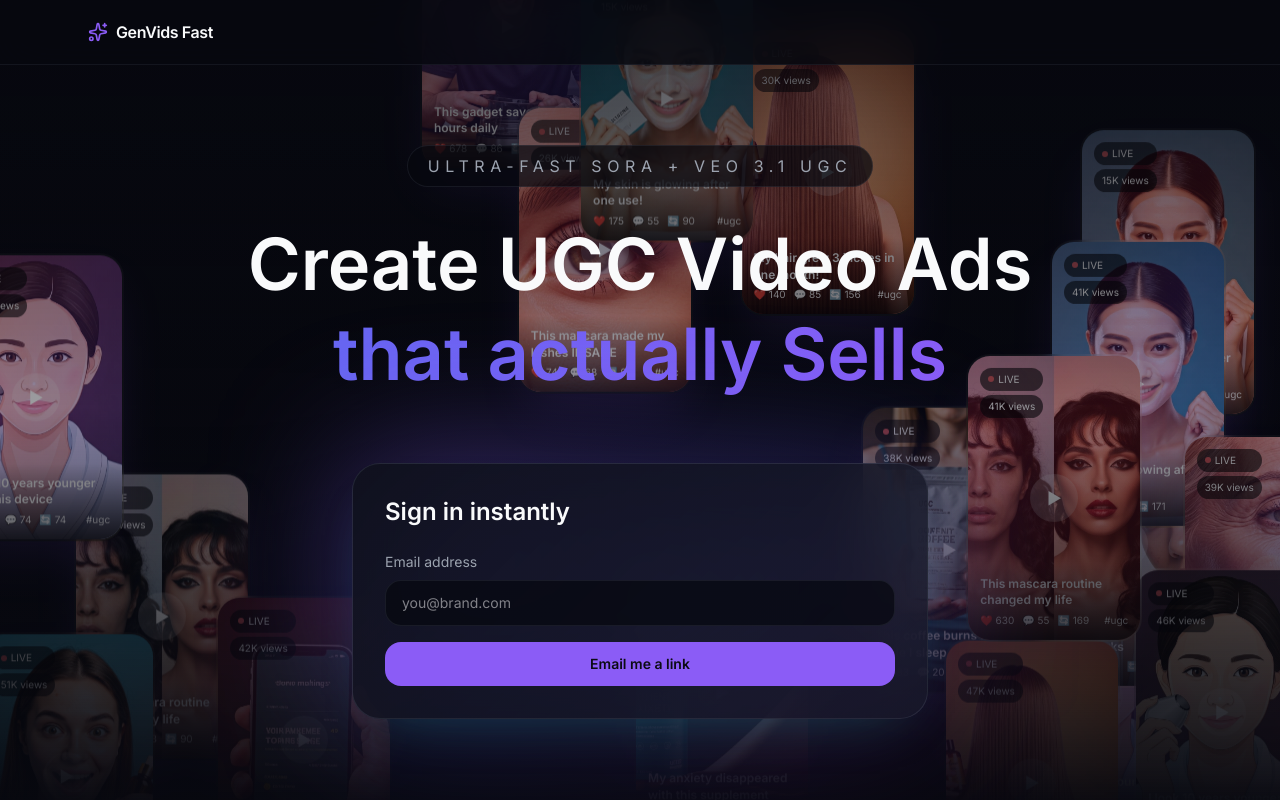
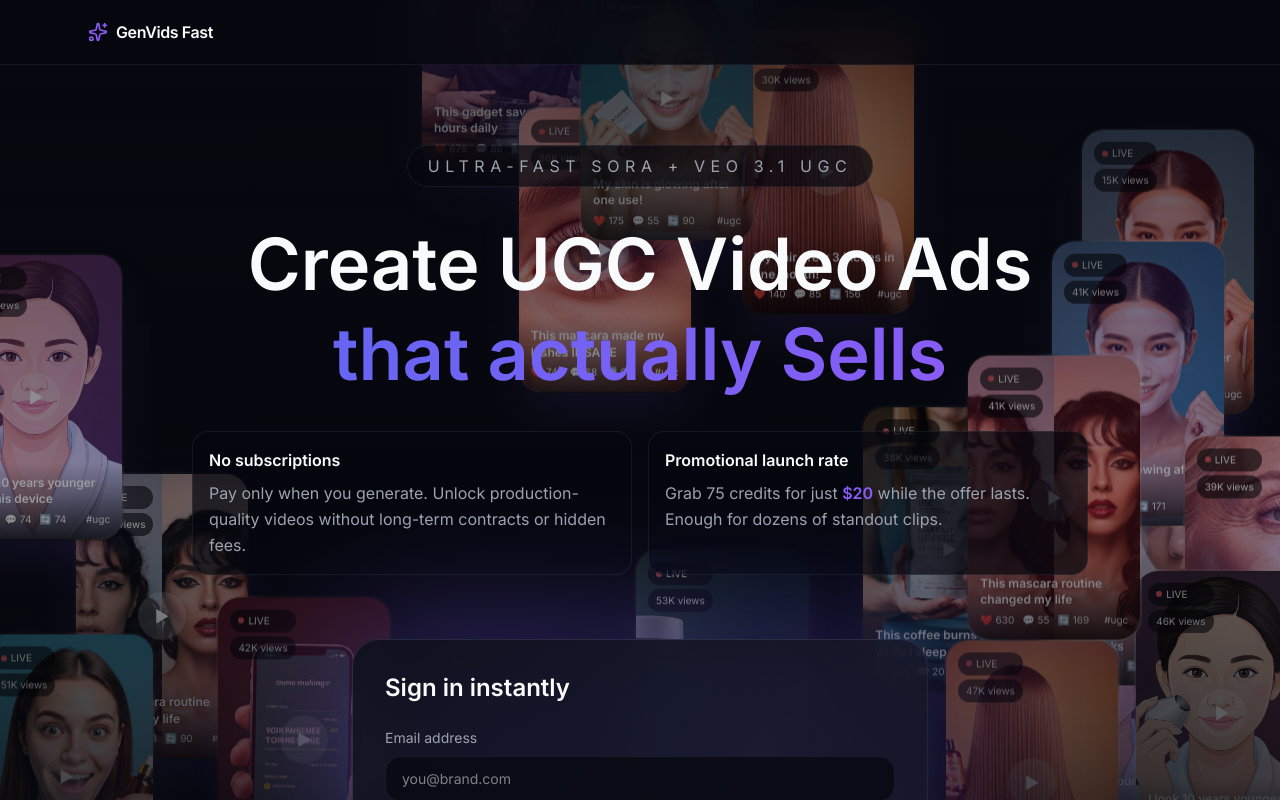
Before and after one commit to brandontan/sora2-ugc-app, a Next.js app in the folder frontend/: page / in a window 1280 px wide. Shown: the top 800 px of the page. Built offline with nearby package versions, Linux system fonts and the light colour scheme; no server answers.

Commit message:
homepage: highlight pay-as-you-go promo

```diff
--- a/frontend/src/app/page.tsx
+++ b/frontend/src/app/page.tsx
@@ -131,6 +131,20 @@
               </button>
             </div>
           ) : null}
+          <div className="mt-8 grid gap-4 text-left text-sm text-muted-foreground sm:grid-cols-2 sm:text-base">
+            <div className="rounded-2xl border border-border/60 bg-background/70 p-4">
+              <p className="text-base font-semibold text-foreground">No subscriptions</p>
+              <p className="mt-2 leading-relaxed">
+                Pay only when you generate. Unlock production-quality videos without long-term contracts or hidden fees.
+              </p>
+            </div>
+            <div className="rounded-2xl border border-border/60 bg-background/70 p-4">
+              <p className="text-base font-semibold text-foreground">Promotional launch rate</p>
+              <p className="mt-2 leading-relaxed">
+                Grab 75 credits for just <span className="font-semibold text-primary">$20</span> while the offer lasts. Enough for dozens of standout clips.
+              </p>
+            </div>
+          </div>
         </div>
 
         <div className="relative mt-16 w-full max-w-xl">
```
